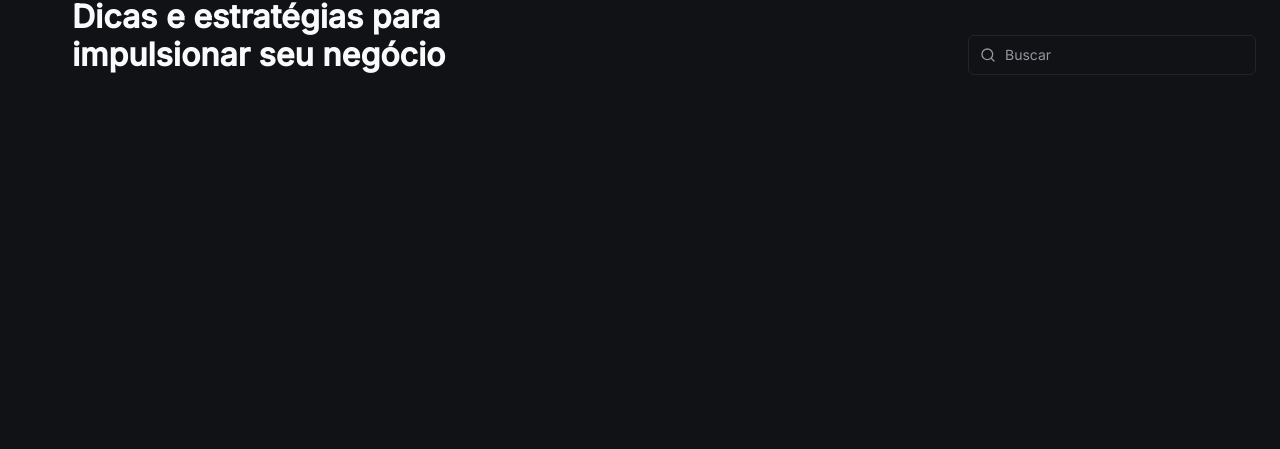
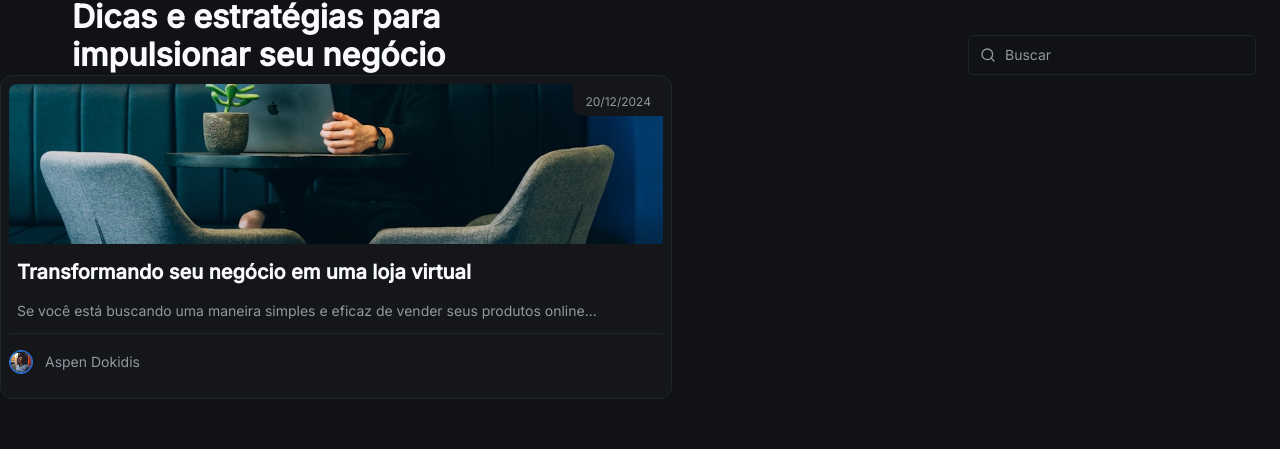
Before and after one commit to eulermomberger/rocketseat-site-blog, a Next.js app: page /blog in a window 1280 px wide. Shown: the part 182-631 px from the top of the page. Built offline with nearby package versions, Linux system fonts and the light colour scheme; a web font is replaced by a local one.

Commit message:
✨ feat: Componente de post card

```diff
--- /dev/null
+++ b/src/components/templates/blog/components/PostCard/index.tsx
@@ -0,0 +1,75 @@
+import Image from 'next/image';
+import Link from 'next/link';
+
+type Author = {
+  name: string;
+  avatar: string;
+};
+
+type PostCardProps = {
+  slug: string;
+  title: string;
+  description: string;
+  image: string;
+  date: string;
+  author: Author;
+};
+
+export function PostCard({
+  author,
+  date,
+  description,
+  image,
+  slug,
+  title,
+}: PostCardProps) {
+  return (
+    <Link
+      href={`/blog/${slug}`}
+      className="w-full max-w-2xl rounded-[12px] border-[1px] border-gray-400 bg-gray-600 overflow-hidden transition-all duration-300 hover:border-[1px] hover:border-blue-300"
+    >
+      {/* Post Content */}
+      <div className="p-2 rounded-md overflow-hidden">
+        {/* Imagem Container */}
+        <div className="relative">
+          {/* Date Container */}
+          <div className="absolute top-0 right-0 px-3 py-1 bg-gray-600 backdrop-blur-sm rounded-bl-[10px]">
+            <span className="text-body-xs text-gray-300">{date}</span>
+          </div>
+
+          <Image
+            src={image}
+            alt=""
+            width={288}
+            height={144}
+            className="w-full h-40 object-cover object-center rounded-t-[8px]"
+          />
+        </div>
+
+        {/* Post info */}
+        <div className="px-2 mt-4 space-y-4">
+          <h2 className="text-heading-sm text-gray-100 line-clamp-3">
+            {title}
+          </h2>
+
+          <p className="text-gray-300 text-body-sm line-clamp-3">
+            {description}
+          </p>
+        </div>
+
+        {/* Post footer */}
+        <div className="flex items-center mt-3 gap-3 border-t border-gray-400 py-4">
+          <div className="relative h-5 w-5 md:h-6 md:w-6 overflow-hidden rounded-full border-blue-200 border-[1px]">
+            <Image
+              src={author.avatar}
+              alt=""
+              fill
+              className="object-cover rounded-md"
+            />
+          </div>
+          <span className="text-body-sm text-gray-300">{author.name}</span>
+        </div>
+      </div>
+    </Link>
+  );
+};
--- a/src/components/templates/blog/index.tsx
+++ b/src/components/templates/blog/index.tsx
@@ -1,5 +1,6 @@
 import { Search } from '@/components/Search';
 import { useRouter } from 'next/router';
+import { PostCard } from './components/PostCard';
 
 export function BlogList() {
   const router = useRouter();
@@ -29,6 +30,17 @@ export function BlogList() {
       </header>
 
       {/* Listagem de posts */}
+      <PostCard
+        title="Transformando seu negócio em uma loja virtual"
+        description="Se você está buscando uma maneira simples e eficaz de vender seus produtos online..."
+        date="20/12/2024"
+        slug="transformando"
+        image="/assets/primeiro-post.png"
+        author={{
+          avatar: '/customer-01.png',
+          name: 'Aspen Dokidis',
+        }}
+      />
     </div>
   );
 }
```
